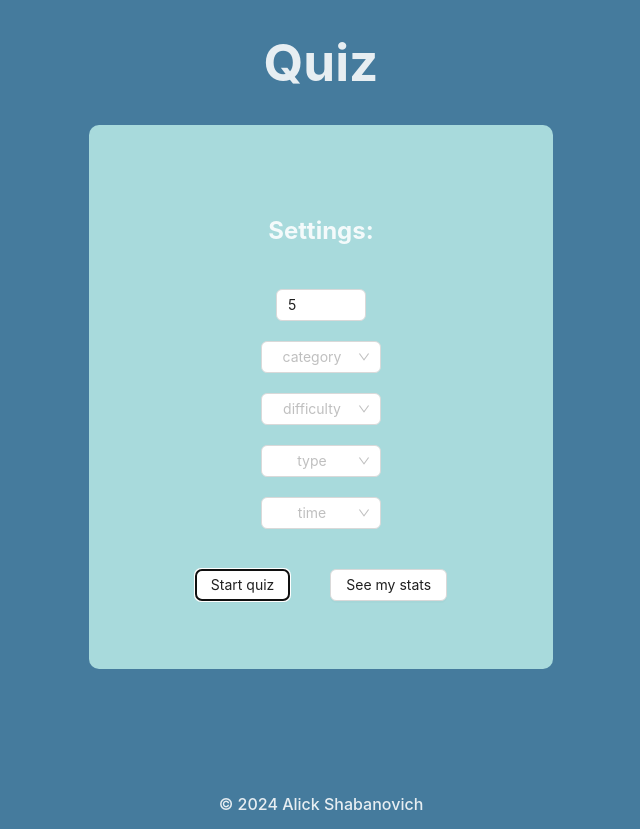
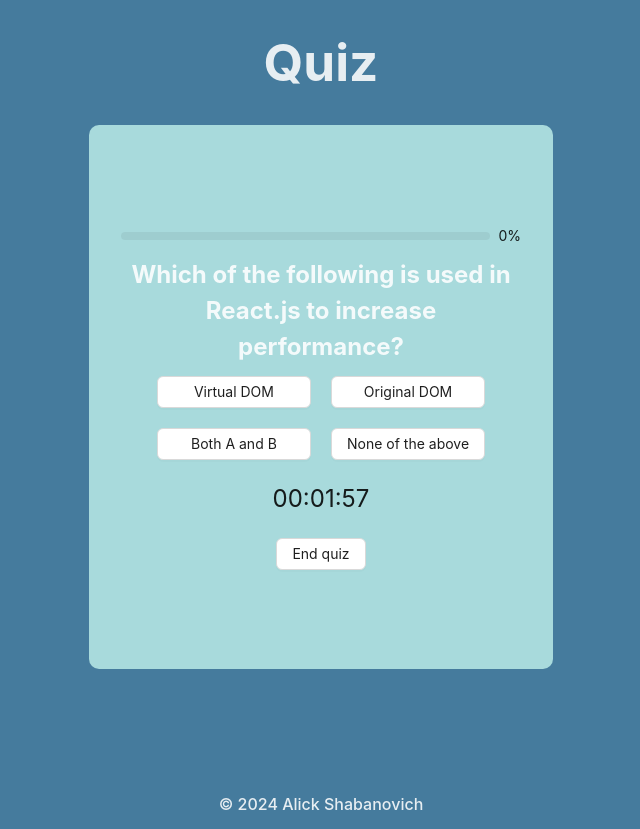
Before and after one commit to shalick/AndersenReact, a React (Vite) app in the folder Quiz/: page / in a window 1280 px wide. Both pictures are taken after a click on the button "Start quiz". Shown: the whole page, without its empty margins (319-959 px from the left). Built offline with nearby package versions, Linux system fonts and the light colour scheme.

Commit message:
feat: add quiz component and add context

```diff
--- a/Quiz/src/App.tsx
+++ b/Quiz/src/App.tsx
@@ -1,14 +1,25 @@
 import "./App.css";
+import { useState } from "react";
 import Header from "./components/Header/Header";
 import Footer from "./components/Footer/Footer";
+// import Start from "./components/Start/Start";
 import Start from "./components/Start/Start";
+import Quiz from "./components/Quiz/Quiz";
+import { jsQuiz } from "./constants/questions";
+
+import { QuizContext } from "./components/Helpers/Contexts";
 
 function App() {
+  const [gameState, setGameState] = useState("start");
+
   return (
     <div className="wrapper">
       <Header />
       <main className="container">
-        <Start />
+        <QuizContext.Provider value={{ gameState, setGameState }}>
+          {gameState === "start" && <Start />}
+          {gameState === "quiz" && <Quiz questions={jsQuiz.questions} />}
+        </QuizContext.Provider>
       </main>
       <Footer />
     </div>
--- /dev/null
+++ b/Quiz/src/components/Helpers/Contexts.ts
@@ -0,0 +1,8 @@
+import React, { Dispatch, SetStateAction } from "react";
+
+interface IContextProps {
+  gameState: string;
+  setGameState: Dispatch<SetStateAction<string>>;
+}
+
+export const QuizContext = React.createContext({} as IContextProps);
--- /dev/null
+++ b/Quiz/src/components/Quiz/Quiz.css
@@ -0,0 +1,28 @@
+.card {
+    height: 480px;
+    width: 400px;
+    background-color: #a8dadc;
+    border-radius: 10px;
+    display: flex;
+    flex-direction: column;
+    justify-content: center;
+    align-items: center;
+    gap: 20px;
+    margin-bottom: 110px;
+}
+.question_text {
+    height: 50px;
+    display: flex;
+    flex-direction: column;
+    gap: 20px;
+    justify-content: center;
+    align-items: center;
+}
+.answer_buttons {
+    display: grid;
+    gap: 20px;
+    grid-template-rows: 1fr 1fr;
+    grid-template-columns: 1fr 1fr;
+    justify-content: center;
+    align-items: center;
+}
--- /dev/null
+++ b/Quiz/src/components/Quiz/Quiz.tsx
@@ -0,0 +1,43 @@
+import { useState } from "react";
+import { Progress, Button, Statistic } from "antd";
+const { Countdown } = Statistic;
+import "./Quiz.css";
+
+type Questions = {
+  questions: Question[];
+};
+type Question = {
+  question: string;
+  choices: string[];
+  type: string;
+  correctAnswer: string;
+};
+
+const Quiz: React.FC<Questions> = ({ questions }) => {
+  const [currentQuestion, setCurrentQuestion] = useState(0);
+  const { question, choices } = questions[currentQuestion];
+  const onChoiceClick = () => {
+    if (currentQuestion !== questions.length - 1) {
+      setCurrentQuestion((prev) => prev + 1);
+    } else {
+      setCurrentQuestion(0);
+    }
+  };
+  return (
+    <div className="card">
+      <Progress percent={(currentQuestion / questions.length) * 100} />
+      <h2 className="question_text">{question}</h2>
+      <div className="answer_buttons">
+        {choices.map((choice) => (
+          <Button onClick={() => onChoiceClick()} key={choice}>
+            {choice}
+          </Button>
+        ))}
+      </div>
+      <Countdown value={new Date().setMinutes(new Date().getMinutes() + 2)} />
+      <Button>End quiz</Button>
+    </div>
+  );
+};
+
+export default Quiz;
--- a/Quiz/src/components/Start/Start.tsx
+++ b/Quiz/src/components/Start/Start.tsx
@@ -1,10 +1,13 @@
 import "./Start.css";
+import { useContext } from "react";
+import { QuizContext } from "../Helpers/Contexts";
 import { InputNumber } from "antd";
 import { Select, Button } from "antd";
 
 const { Option } = Select;
 
 const Start = () => {
+  const { setGameState } = useContext(QuizContext);
   return (
     <div className="card">
       <h2 className="settings_title">Settings:</h2>
@@ -33,7 +36,13 @@
       </div>
 
       <div className="start_buttons">
-        <Button>Start quiz</Button>
+        <Button
+          onClick={() => {
+            setGameState("quiz");
+          }}
+        >
+          Start quiz
+        </Button>
         <Button>See my stats</Button>
       </div>
     </div>
--- /dev/null
+++ b/Quiz/src/constants/questions.ts
@@ -0,0 +1,49 @@
+export const jsQuiz = {
+    questions: [
+      {
+        question:
+          "Which of the following is used in React.js to increase performance?",
+        choices: [
+          "Virtual DOM",
+          "Original DOM",
+          "Both A and B",
+          "None of the above",
+        ],
+        type: "MCQs",
+        correctAnswer: "Virtual DOM",
+      },
+      {
+        question: "ReactJS is JavaScript library for building user interfaces based on components.",
+        choices: [
+          "True",
+          "False",
+        ],
+        type: "BCQs",
+        correctAnswer: "User Interface framework",
+      },
+      {
+        question:
+          "Identify the one which is used to pass data to components from outside",
+        choices: ["Render with arguments", "setState", "PropTypes", "props"],
+        type: "MCQs",
+        correctAnswer: "props",
+      },
+      {
+        question: "React.js is written in JavaScript.",
+        choices: ["True", "False"],
+        type: "MCQs",
+        correctAnswer: "JavaScript",
+      },
+      {
+        question: "What is Babel?",
+        choices: [
+          "JavaScript interpreter",
+          "JavaScript transpiler",
+          "JavaScript compiler",
+          "None of the above",
+        ],
+        type: "MCQs",
+        correctAnswer: "JavaScript compiler",
+      },
+    ],
+  };
```
